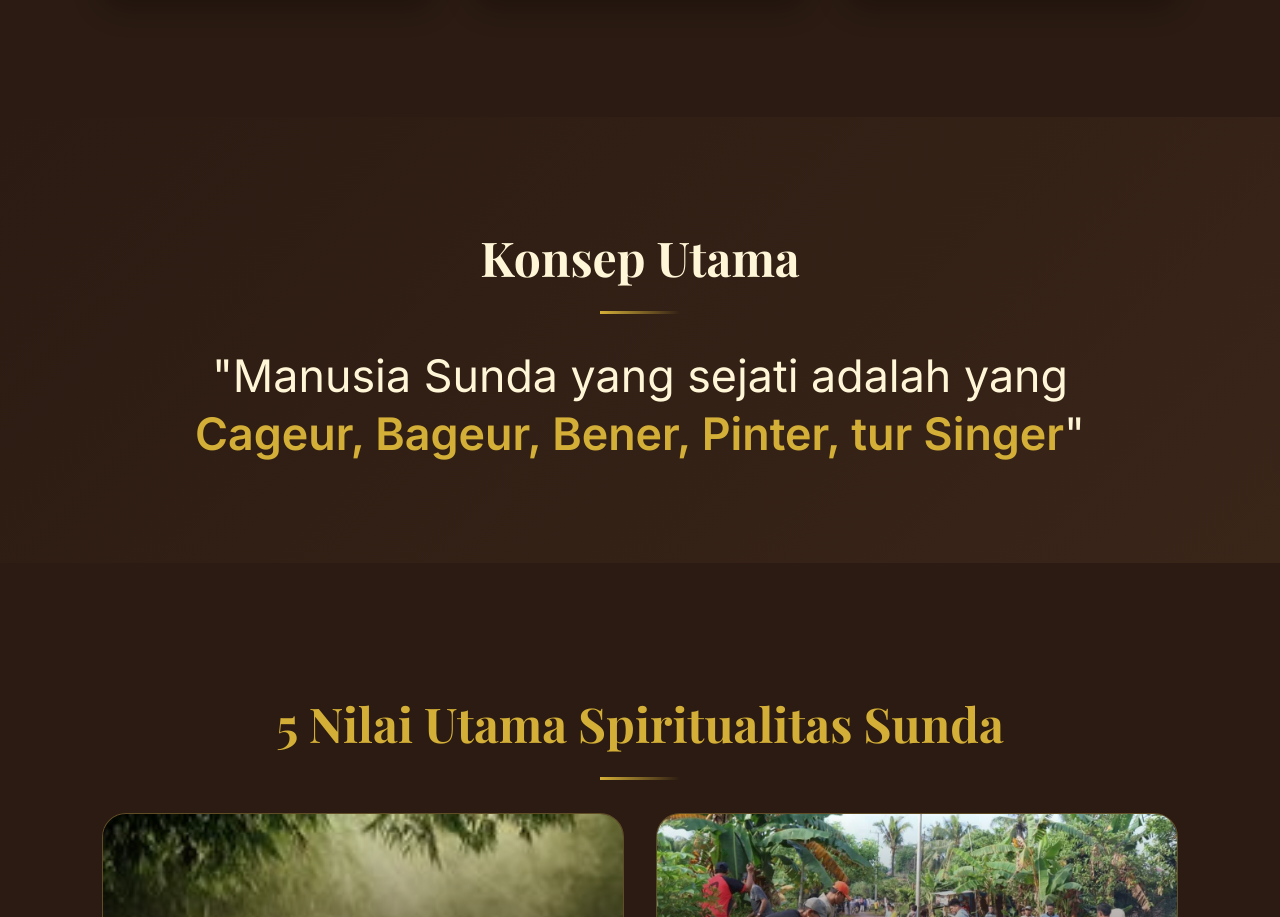
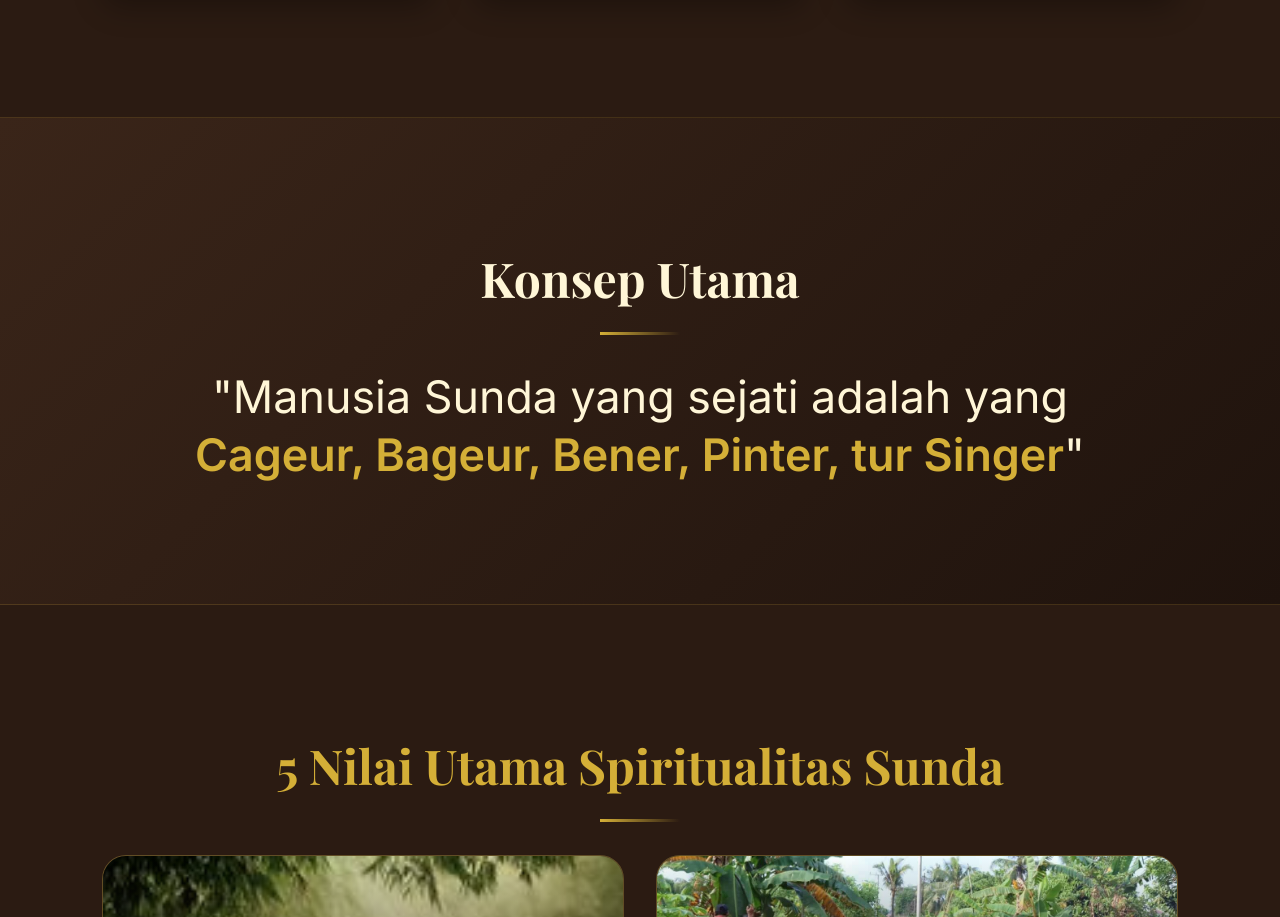
Before and after one commit to evanhendramulyadi/SundaWiki, a plain HTML site: page index.html in a window 1280 px wide. Shown: the part 1483-2400 px from the top of the page. Drawn offline with nearby package versions, Linux system fonts and the light colour scheme.

Commit message:
Update index.html

```diff
--- a/index.html
+++ b/index.html
@@ -249,9 +249,14 @@
 
     /* Konsep Utama */
     .konsep {
-      background: linear-gradient(135deg, #2b1b12, #3a2519);
+      background: linear-gradient(135deg, #3a2519, #1f130d);
       text-align: center;
-      padding: 100px 8%;
+      padding: 120px 8%;
+
+      /* 🔥 BIAR GAK NYATU */
+      position: relative;
+      border-top: 1px solid rgba(212, 175, 55, 0.15);
+      border-bottom: 1px solid rgba(212, 175, 55, 0.15);
     }
 
     .konsep-text {
```
